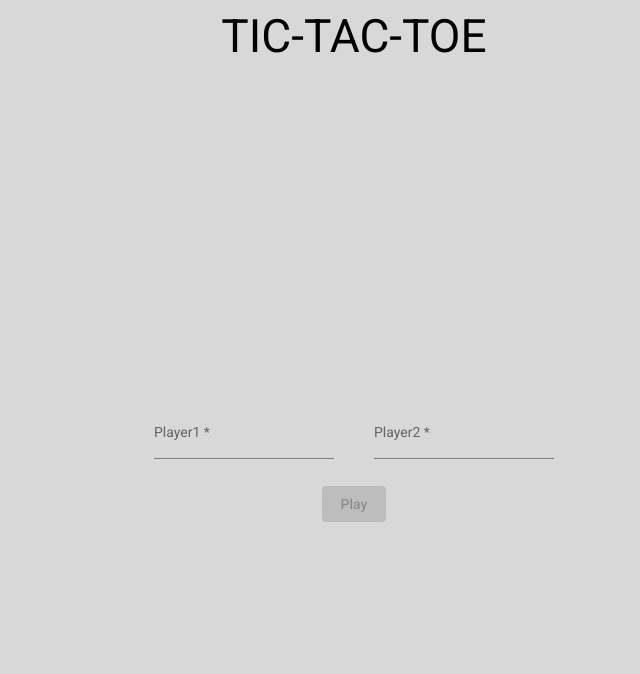
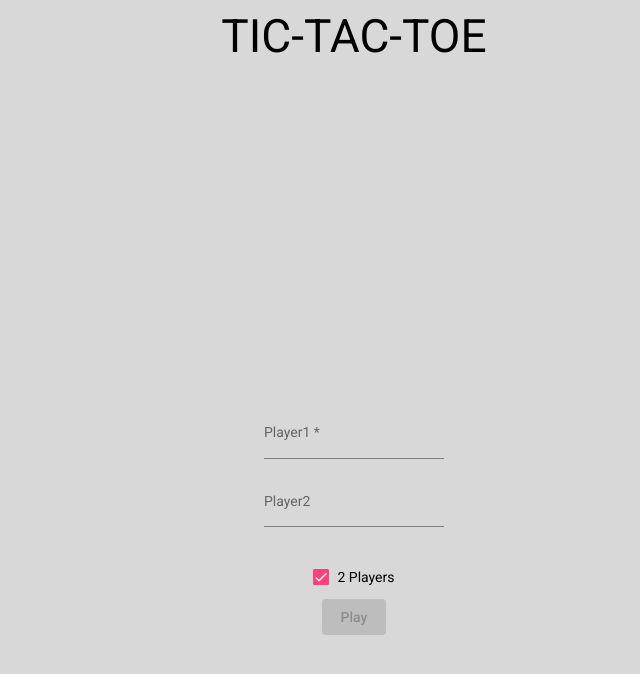
Before and after one commit to Rodriguespn/Tic-Tac-Toe, an Angular app in the folder app/: page / in a window 1280 px wide. Shown: the top 674 px of the page, without its empty margins (286-926 px from the left). Built offline with nearby package versions, Linux system fonts and the light colour scheme.

Commit message:
added two players option

```diff
--- a/app/src/app/board/board.component.html
+++ b/app/src/app/board/board.component.html
@@ -6,13 +6,16 @@
       Player 1 must have a name.
     </mat-error>
   </mat-form-field>
-  <mat-form-field>
-    <input matInput placeholder="Player2" formControlName="playerTwo">
 
-    <mat-error *ngIf="playerOne.invalid && playerOne.touched">
-      Player 2 must have a name.
-    </mat-error>
-  </mat-form-field>
+  <div [hidden]="!twoPlayersGame.value">
+    <mat-form-field>
+      <input matInput placeholder="Player2" formControlName="playerTwo">
+    </mat-form-field>
+  </div>
+
+  <br>
+
+  <mat-checkbox formControlName="twoPlayersGame">2 Players</mat-checkbox>
 
   <br>
 
--- a/app/src/app/board/board.component.ts
+++ b/app/src/app/board/board.component.ts
@@ -23,11 +23,11 @@ export class BoardComponent implements OnInit {
         Validators.required,
         Validators.maxLength(15)
       ]],
-      playerTwo: ['',[
-        Validators.required,
+      playerTwo: ['', [
         Validators.maxLength(15)
-      ]]
-    })
+      ]],
+      twoPlayersGame: [true]
+    });
   }
 
   get playerOne() {
@@ -38,10 +38,20 @@ export class BoardComponent implements OnInit {
     return this.myForm.get('playerTwo');
   }
 
+  get twoPlayersGame() {
+    return this.myForm.get('twoPlayersGame');
+  }
+
   newGame(): void {
-    this.begin=true;
-    const formValue = this.myForm.value;
-    console.log()
+    this.begin = true;
+
+    if (!this.twoPlayersGame.value) {
+      this.playerTwo.setValue('Computer');
+    }
+
+    else if (this.playerTwo.value === '') {
+      this.playerTwo.setValue('Player2');
+    }
 
     this.squares = Array(9).fill(null);
     this.winner = null;
@@ -53,11 +63,11 @@ export class BoardComponent implements OnInit {
   }
 
   currentPlayer(): string {
-    return this.player=='X' ? this.playerOne.value : this.playerTwo.value;
+    return this.player === 'X' ? this.playerOne.value : this.playerTwo.value;
   }
 
   makeMove(idx: number): void {
-    if (!this.squares[idx]) {
+    if (!this.squares[idx] && this.winner === null) {
       this.squares.splice(idx, 1, this.player);
       this.xIsNext = !this.xIsNext;
     }
@@ -83,8 +93,9 @@ export class BoardComponent implements OnInit {
         this.squares[a] === this.squares[b] &&
         this.squares[a] === this.squares[c]
       ) {
-        if (this.squares[a] == 'X')
+        if (this.squares[a] === 'X') {
           return this.playerOne.value;
+        }
         else {
           return this.playerTwo.value;
         }
```
Also changed, not shown: 1 other file (tests, documents, lock files or other folders).
